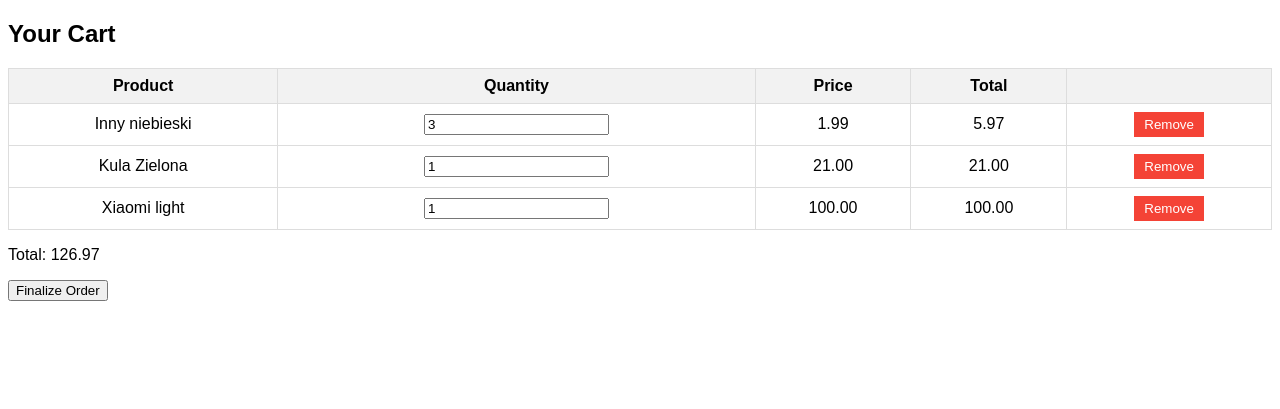
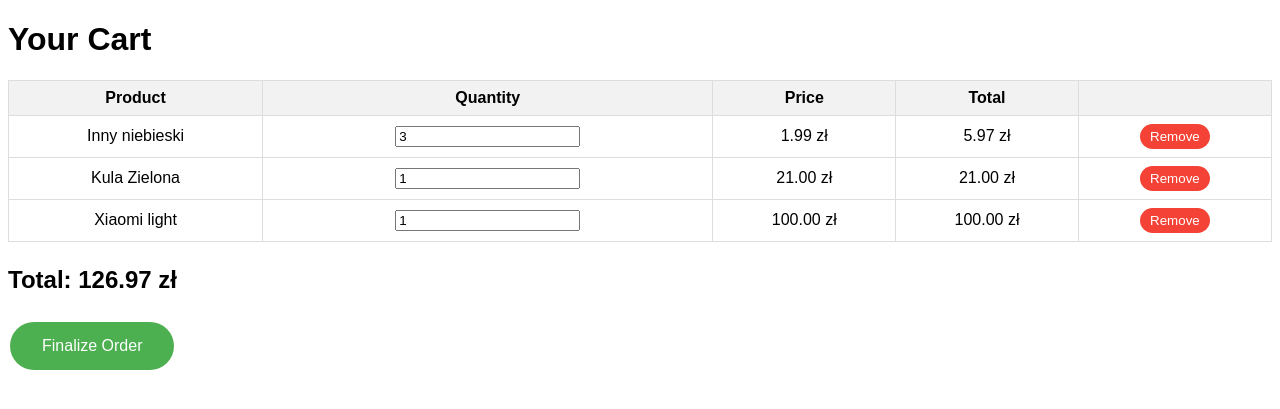
Before and after one commit to nizwant/ecommerce_shop_python, a Django app: page /orders/cart/ in a window 1280 px wide. Shown: the part 54-463 px from the top of the page. Run offline with Django 4.2, Linux system fonts and the light colour scheme; a user stored in the database is signed in; data comes from the database, SQL or seed files in the repository; both versions use the stored data as it was after the commit.

Commit message:
Update cart styling and add total and finalize button

```diff
--- a/static/cart_and_orders/cart.css
+++ b/static/cart_and_orders/cart.css
@@ -20,8 +20,36 @@ th {
     border: none;
     cursor: pointer;
     padding: 5px 10px;
+    border-radius: 50px;
 }
 
 .remove:hover {
     background-color: #d32f2f;
 }
+
+.total-text {
+    font-size: 1.5em;
+    font-weight: bold;
+}
+
+.finalize-button {
+    background-color: #4CAF50;
+    /* Green */
+    border: none;
+    color: white;
+    padding: 15px 32px;
+    text-align: center;
+    text-decoration: none;
+    display: inline-block;
+    font-size: 16px;
+    margin: 4px 2px;
+    cursor: pointer;
+    transition-duration: 0.4s;
+    border-radius: 50px;
+}
+
+.finalize-button:hover {
+    background-color: white;
+    color: black;
+    border: 2px solid #4CAF50;
+}
--- a/static/cart_and_orders/cart.js
+++ b/static/cart_and_orders/cart.js
@@ -28,7 +28,7 @@ function updateTotalPrice(quantityInput) {
     var quantity = parseInt(quantityInput.value);
     var total = price * quantity;
     var totalElement = quantityInput.parentElement.nextElementSibling.nextElementSibling;
-    totalElement.textContent = total.toFixed(2);
+    totalElement.textContent = total.toFixed(2) + " zł";
 }
 
 document.addEventListener('DOMContentLoaded', function () {
--- a/static/registration/profile_update.css
+++ b/static/registration/profile_update.css
@@ -20,12 +20,13 @@
     width: 100%;
     padding: 10px;
     margin-top: 20px;
-    background-color: #4CAF50;
+    background-color: #359b74;
     color: white;
     border: none;
     cursor: pointer;
+    border-radius: 50px;
 }
 
 .profile-update-form input[type="submit"]:hover {
-    background-color: #45a049;
+    background-color: #02461d;
 }
--- a/templates/cart_and_orders/cart.html
+++ b/templates/cart_and_orders/cart.html
@@ -4,7 +4,7 @@
 {% block content %}
 <link href="{% static 'cart_and_orders/cart.css' %}" rel="stylesheet">
 <script src="{% static 'cart_and_orders/cart.js' %}"></script>
-<h2>Your Cart</h2>
+<h1>Your Cart</h1>
 <table>
     <tr>
         <th>Product</th>
@@ -20,12 +20,12 @@
             <input type="number" min="1" value="{{ item.quantity }}" data-price="{{ item.product.price }}"
                 class="quantity" data-product-id="{{ item.product.id }}">
         </td>
-        <td>{{ item.product.price }}</td>
-        <td class="total">{{ item.total }}</td>
+        <td>{{ item.product.price }} zł</td>
+        <td class="total">{{ item.total }} zł</td>
         <td><button class="remove" data-product-id="{{ item.product.id }}">Remove</button></td>
     </tr>
     {% endfor %}
 </table>
-<p>Total: <span id="grandTotal"></span></p>
-<button id="finalizeOrder">Finalize Order</button>
+<p class="total-text">Total: <span id="grandTotal"></span> zł</p>
+<button id="finalizeOrder" class="finalize-button">Finalize Order</button>
 {% endblock %}
```
Also changed, not shown: db.sqlite3.
